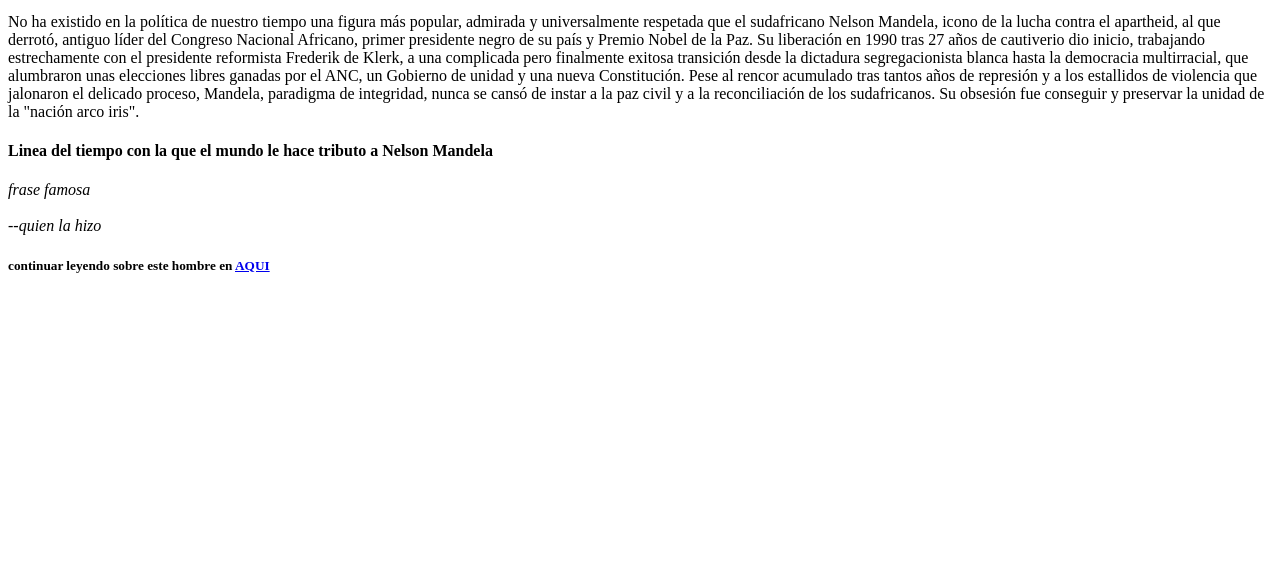
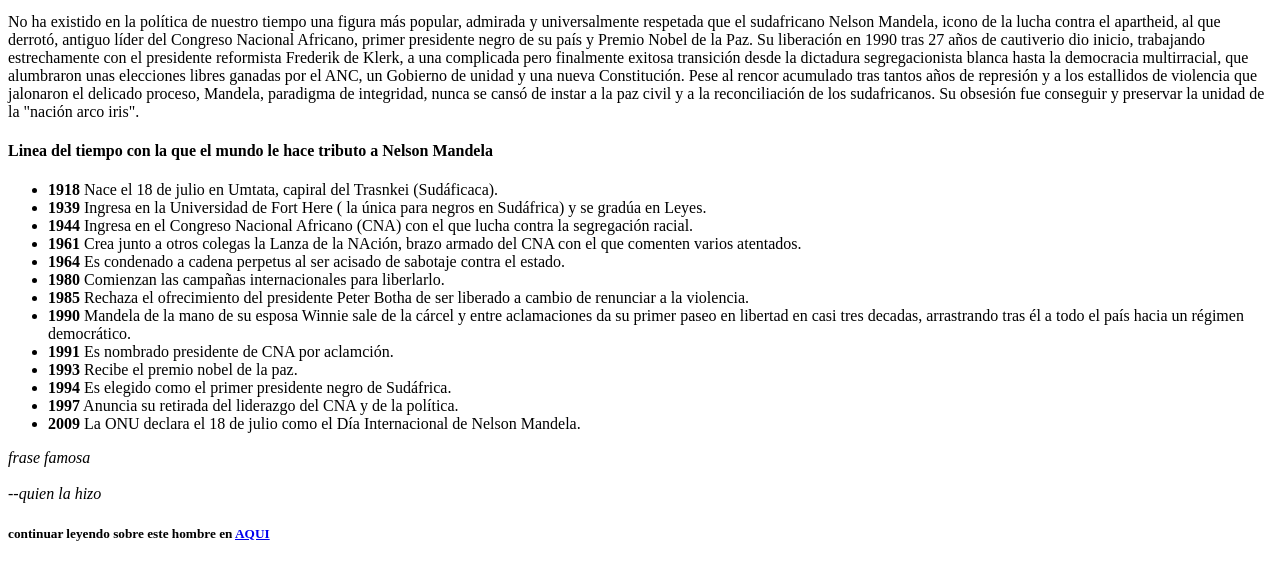
Before and after one commit to Alejaospino27/Pagina-tributo_Nelson-Mandela, a plain HTML site: page index.html in a window 1280 px wide. Shown: the part 439-1003 px from the top of the page. Before the commit the page ends 800 px from the top, so only its background shows below. Drawn offline with Linux system fonts and the light colour scheme.

Commit message:
agregando línea del tiempo

```diff
--- a/index.html
+++ b/index.html
@@ -38,6 +38,19 @@
 
       <h4>Linea del tiempo con la que el mundo le hace tributo a Nelson Mandela </h4>
       <ul>
+        <li> <strong>1918</strong> Nace el 18 de julio en Umtata, capiral del Trasnkei (Sudáficaca).</li>
+        <li> <strong>1939</strong> Ingresa en  la Universidad de Fort Here ( la única para negros en Sudáfrica) y se gradúa en Leyes.</li>
+        <li> <strong>1944</strong> Ingresa en el Congreso Nacional Africano (CNA) con el que lucha contra la segregación racial.</li>
+        <li> <strong>1961</strong> Crea junto a otros colegas la Lanza de la NAción, brazo armado del CNA con el que comenten varios atentados.</li>
+        <li> <strong>1964</strong> Es condenado a cadena perpetus al ser acisado de sabotaje contra el estado.</li>
+        <li> <strong>1980</strong> Comienzan las campañas internacionales para liberlarlo.</li>
+        <li> <strong>1985</strong> Rechaza el ofrecimiento del presidente Peter Botha de ser liberado a cambio de renunciar a la violencia.</li>
+        <li> <strong>1990</strong> Mandela de la mano de su esposa Winnie sale de la cárcel y entre aclamaciones da su primer paseo en libertad en casi tres decadas, arrastrando tras él a todo el país hacia un régimen democrático.</li>
+        <li> <strong>1991</strong> Es nombrado presidente de CNA por aclamción.</li>
+        <li> <strong>1993</strong> Recibe el premio nobel de la paz.</li>
+        <li> <strong>1994</strong> Es elegido como el primer presidente negro de Sudáfrica.</li>
+        <li> <strong>1997</strong> Anuncia su retirada del liderazgo del CNA y de la política.</li>
+        <li> <strong>2009</strong> La ONU declara el 18 de julio como el Día Internacional de Nelson Mandela.</li>
 
 
       </ul>
```
